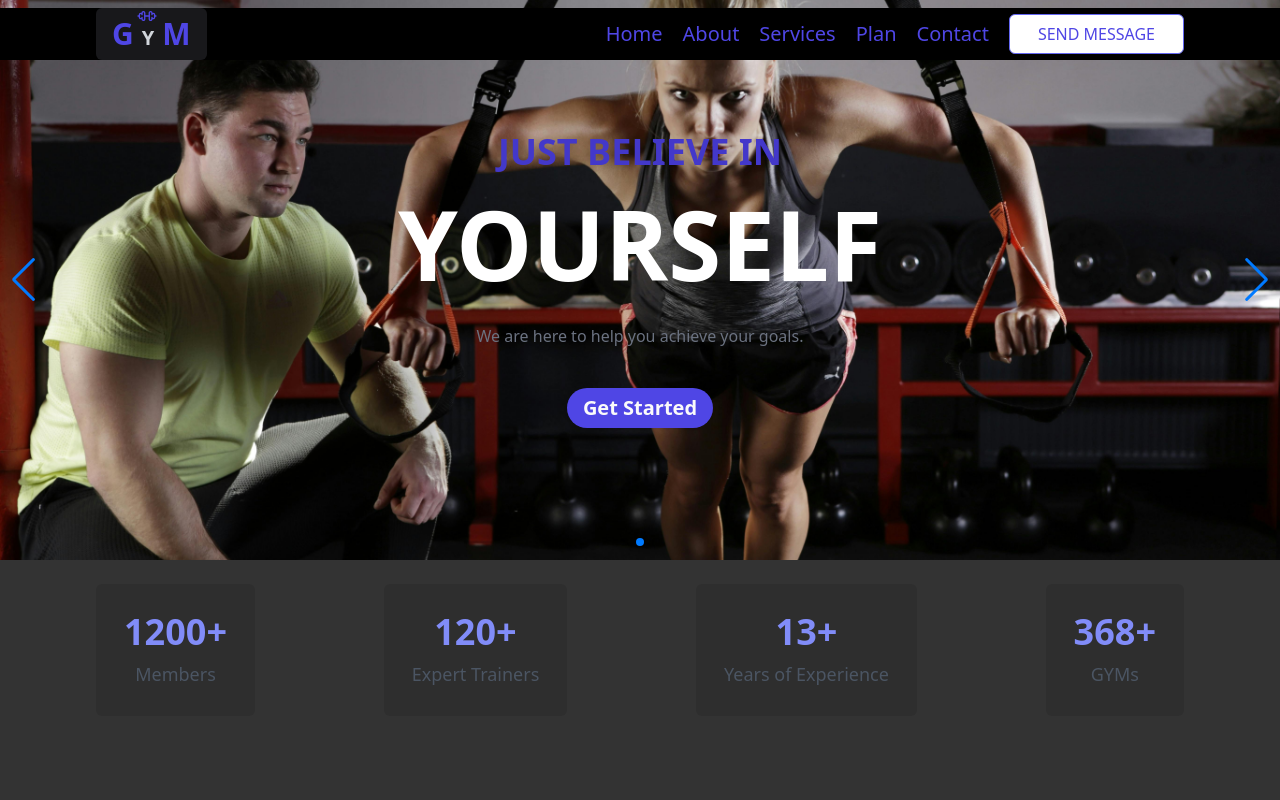
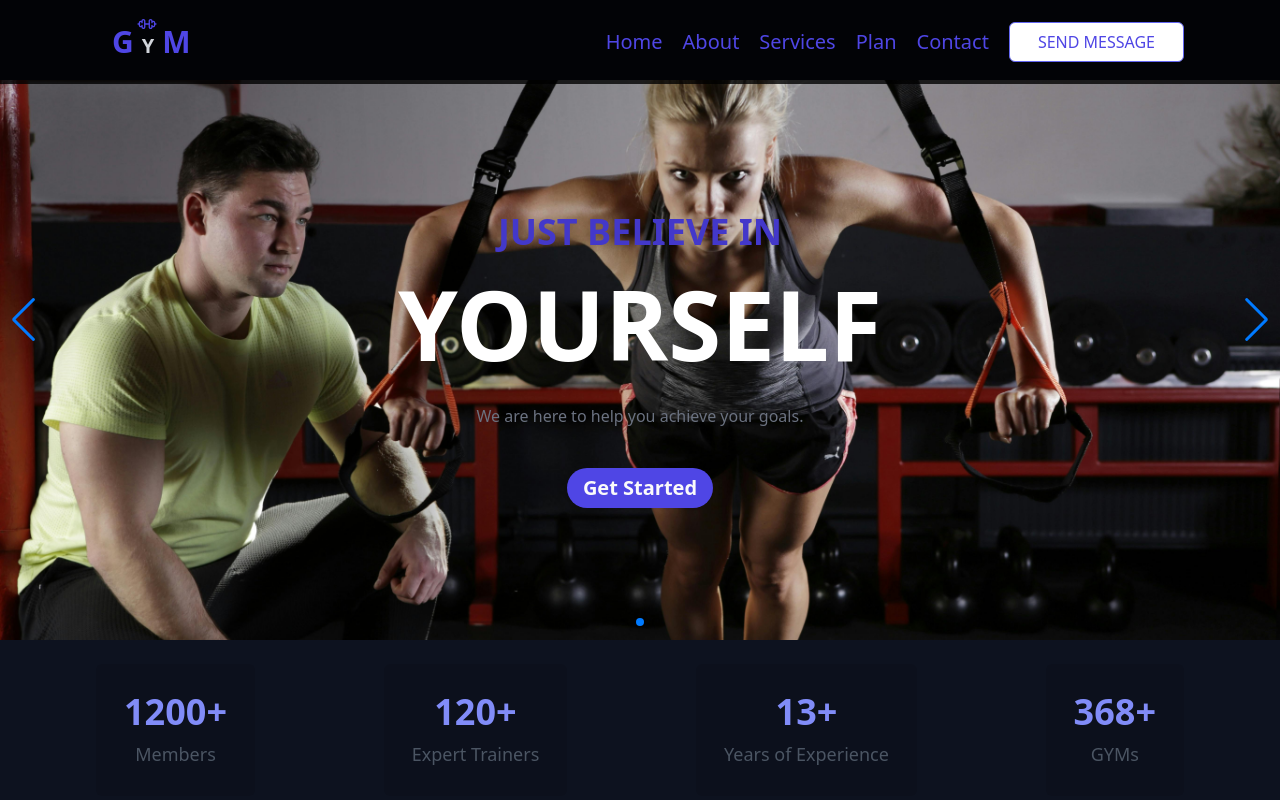
Before and after one commit to dagiStark/gym, a React (Vite) app: page / in a window 1280 px wide. Shown: the top 800 px of the page. Built offline with nearby package versions, Linux system fonts and the light colour scheme.

Commit message:
ui update

```diff
--- a/src/App.jsx
+++ b/src/App.jsx
@@ -16,7 +16,7 @@ import { Fragment } from "react";
 function App() {
   return (
     <Fragment>
-      <div className="bg-black/80">
+      <div className="bg-[#0d121f]">
         <Navbar />
         <Hero />
         <About />
--- a/src/pages/home/Hero.jsx
+++ b/src/pages/home/Hero.jsx
@@ -29,7 +29,7 @@ function Hero() {
           className=" w-[full] h-auto"
         >
           {swiperData.map((item, index) => (
-            <SwiperSlide key={index} className="relative">
+            <SwiperSlide key={index} className="relative mt-20">
               <img
                 src={item.bgImg}
                 alt="bgImg"
--- a/src/pages/home/Navbar.jsx
+++ b/src/pages/home/Navbar.jsx
@@ -12,8 +12,8 @@ import {
 
 function Navbar() {
   return (
-    <div className="w-full h-auto flex items-center fixed z-50 bg-black justify-between  px-6 md:px-16 lg:px-24 mt-2 flex-wrap">
-      <Button className="flex items-end relative w-fit h-auto text-3xl text-indigo-600 font-semibold">
+    <div className="w-full h-auto flex items-center fixed z-50 bg-black justify-between bg-opacity-80 py-4  px-6 md:px-16 lg:px-24 flex-wrap ">
+      <Button className="flex items-end relative w-fit h-auto text-3xl text-indigo-600 font-semibold bg-transparent">
         G <span className="text-xl font-bold text-gray-300">Y</span> M
         <Dumbbell className="w-5 h-4 text-indigo-600 -rotate-45 absolute top-0 left-[46%] translate-x-[-50%]" />
       </Button>
```
